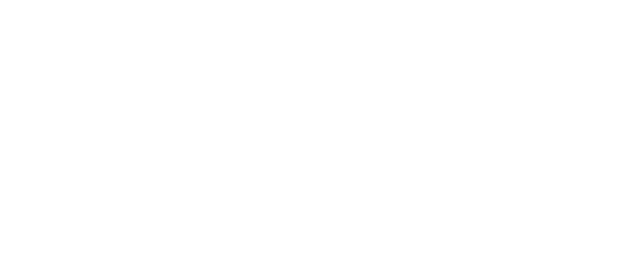
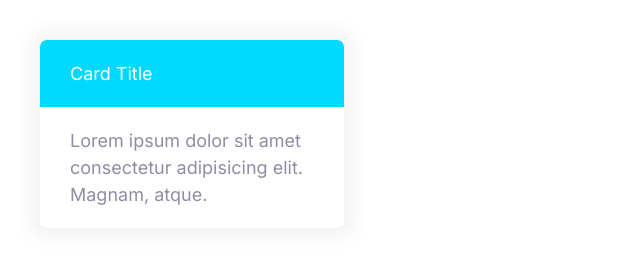
Before and after one commit to mustafaakdemir24/html-css--p-mosh, a plain HTML site: page index.html in a window 1280 px wide. Shown: the whole page, without its empty margins (0-640 px from the left). Drawn offline with Linux system fonts and the light colour scheme.

Commit message:
Create base card structure.

```diff
--- a/css/styles.css
+++ b/css/styles.css
@@ -276,3 +276,25 @@ a {
     font-size: 1.5rem;
   }
 }
+
+/* Cards */
+.card {
+  border-radius: 7px;
+  box-shadow: 0 0 20px 10px #f3f3f3;
+  overflow: hidden;
+}
+
+.card__header,
+.card__body {
+  padding: 2rem 3rem;
+}
+
+.card--primary .card__header {
+  background-color: var(--color-primary);
+  color: #fff;
+}
+
+.card--secondary .card__header {
+  background: var(--color-secondary);
+  color: #fff;
+}
--- a/index.html
+++ b/index.html
@@ -13,5 +13,15 @@
     <link rel="stylesheet" href="css/normalize.css" />
     <link rel="stylesheet" href="css/styles.css" />
   </head>
-  <body></body>
+  <body>
+    <div style="width: 30%; padding: 4rem">
+      <div class="card card--secondary">
+        <header class="card__header">Card Title</header>
+        <div class="card__body">
+          Lorem ipsum dolor sit amet consectetur adipisicing elit. Magnam,
+          atque.
+        </div>
+      </div>
+    </div>
+  </body>
 </html>
```
